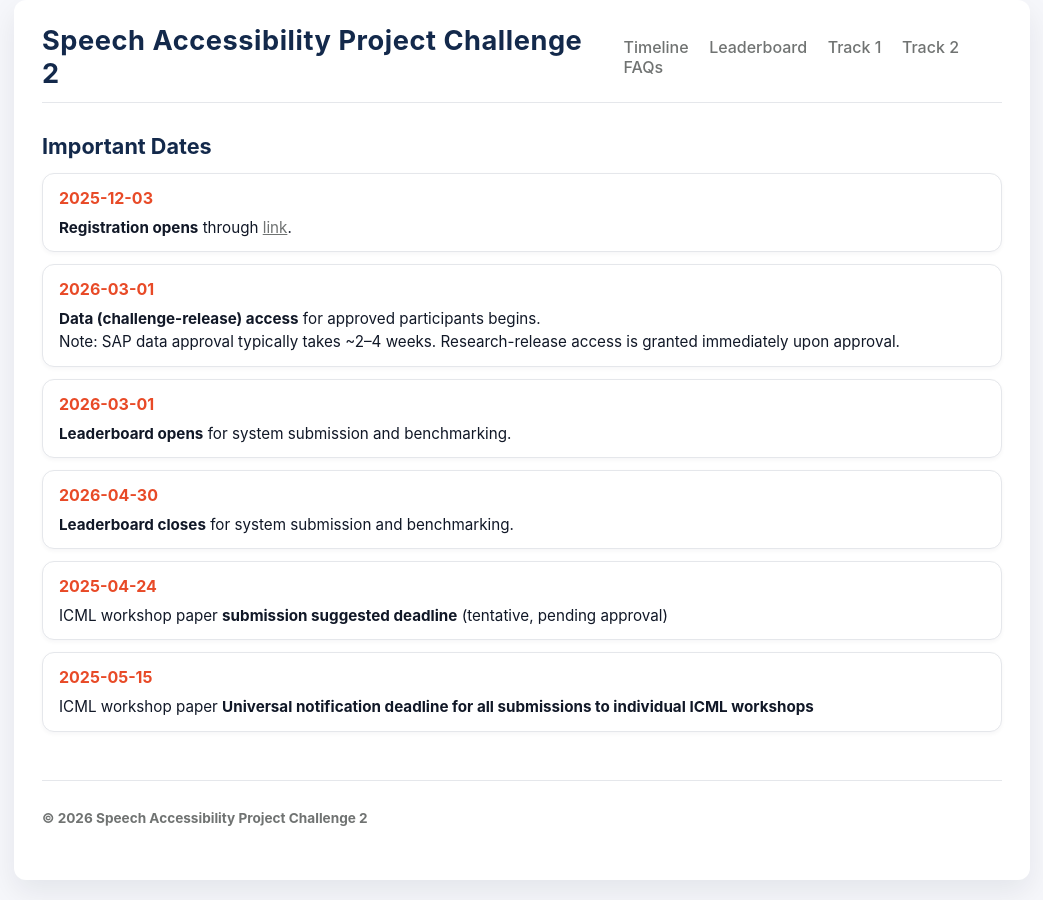
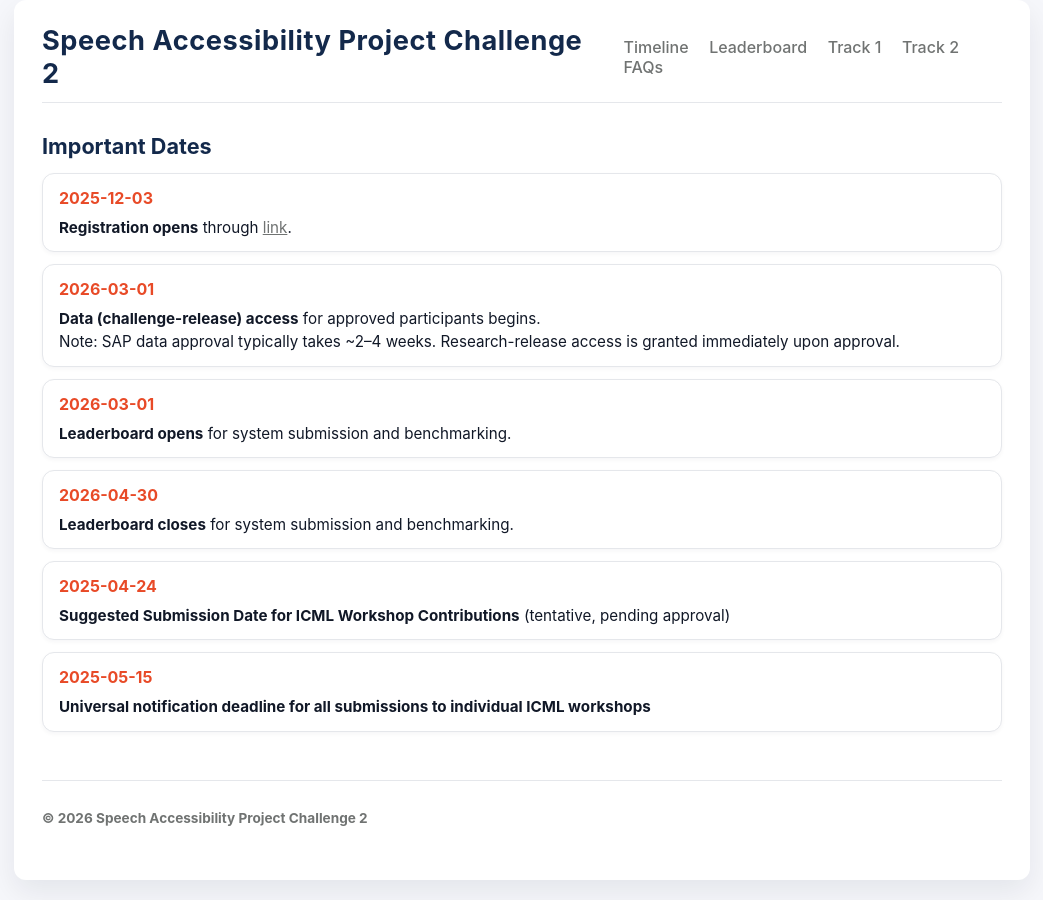
Before and after one commit to xiuwenz2/SAPC2-website, a Jekyll site: the page built from pages/timeline.md, in a window 1280 px wide. Shown: the whole page, without its empty margins (118-1161 px from the left). Built offline with Jekyll 4.4.1, drawn with Linux system fonts in a browser that asks for light colours.

Commit message:
Update ICML workshop submission deadlines text

```diff
--- a/pages/timeline.md
+++ b/pages/timeline.md
@@ -40,14 +40,14 @@ permalink: /timeline/
   <div class="news-item">
     <div class="news-date">2025-04-24</div>
     <div class="news-text">
-      ICML workshop paper <strong>submission suggested deadline</strong> (tentative, pending approval)
+      <strong>Suggested Submission Date for ICML Workshop Contributions</strong> (tentative, pending approval)
     </div>
   </div>
 
   <div class="news-item">
     <div class="news-date">2025-05-15</div>
     <div class="news-text">
-      ICML workshop paper <strong>Universal notification deadline for all submissions to individual ICML workshops</strong>
+      <strong>Universal notification deadline for all submissions to individual ICML workshops</strong>
     </div>
   </div>
 
```
